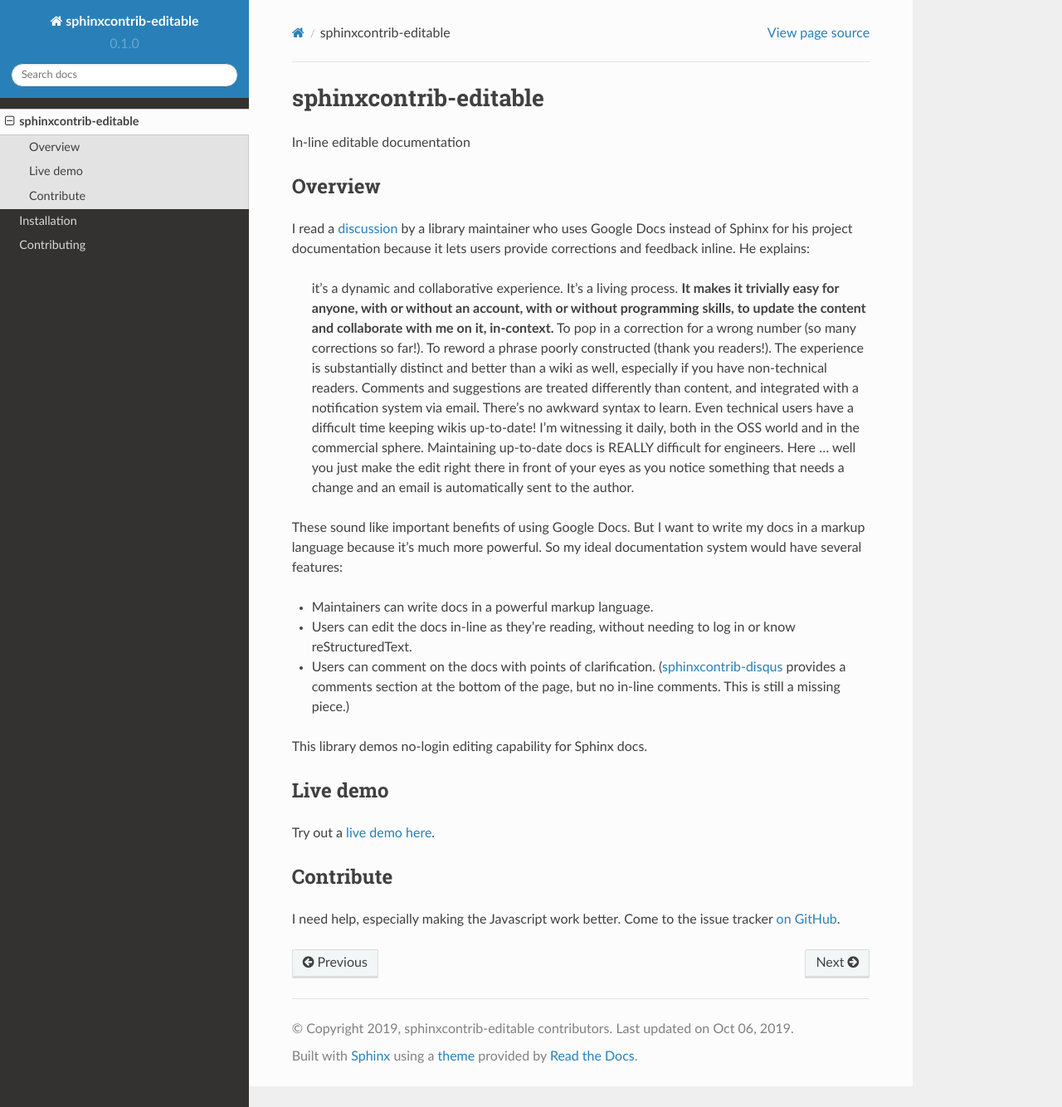
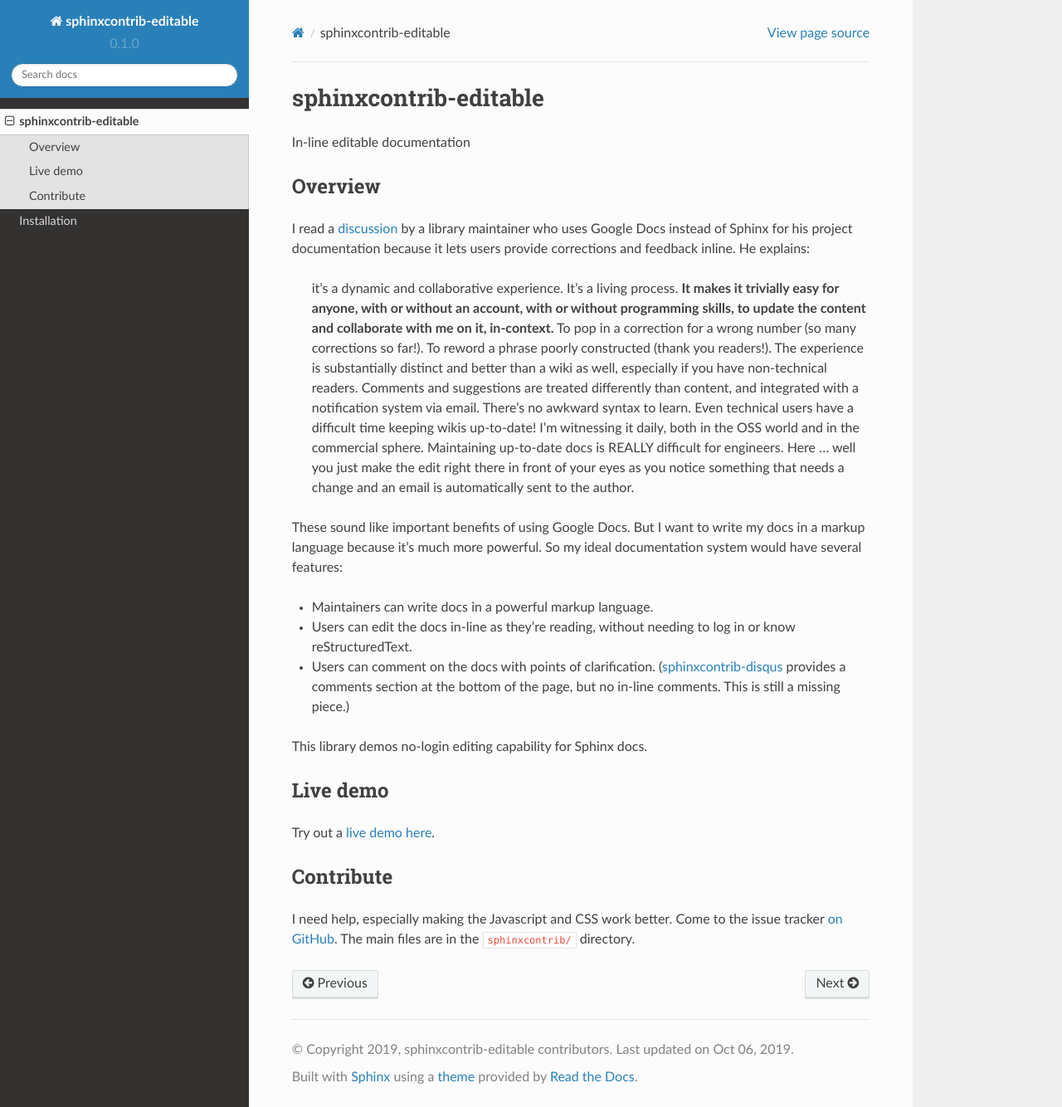
Before and after one commit to metatooling/sphinxcontrib-editable, a Sphinx documentation site: the page built from docs/readme.rst, in a window 1280 px wide and 1334 px high. Shown: the whole window at 83% size. Built offline with Sphinx 7.4.7 and the Read the Docs theme 2.0.0, drawn with Linux system fonts in a browser that asks for light colours.

Commit message:
Update docs

```diff
--- a/README.rst
+++ b/README.rst
@@ -55,4 +55,4 @@
 Contribute
 -----------
 
-I need help, especially making the Javascript work better. Come to the issue tracker `on GitHub <https://github.com/metatooling/sphinxcontrib-editable>`__.
+I need help, especially making the Javascript and CSS work better. Come to the issue tracker `on GitHub <https://github.com/metatooling/sphinxcontrib-editable>`__. The main files are in the ``sphinxcontrib/`` directory.
--- a/docs/index.rst
+++ b/docs/index.rst
@@ -7,7 +7,7 @@
 
    readme
    installation
-   contributing
+
 
 
 Indices and tables
```
Also changed, not shown: CONTRIBUTING.rst (deleted, +0 -10 lines).
